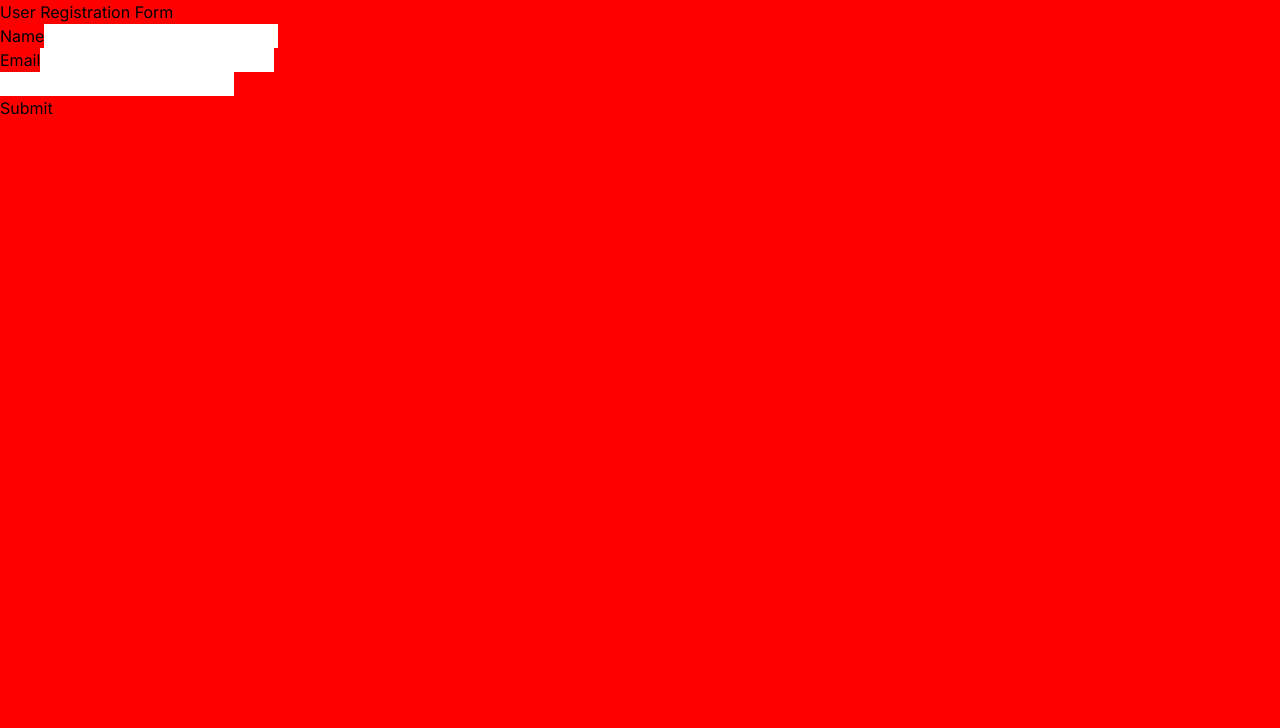
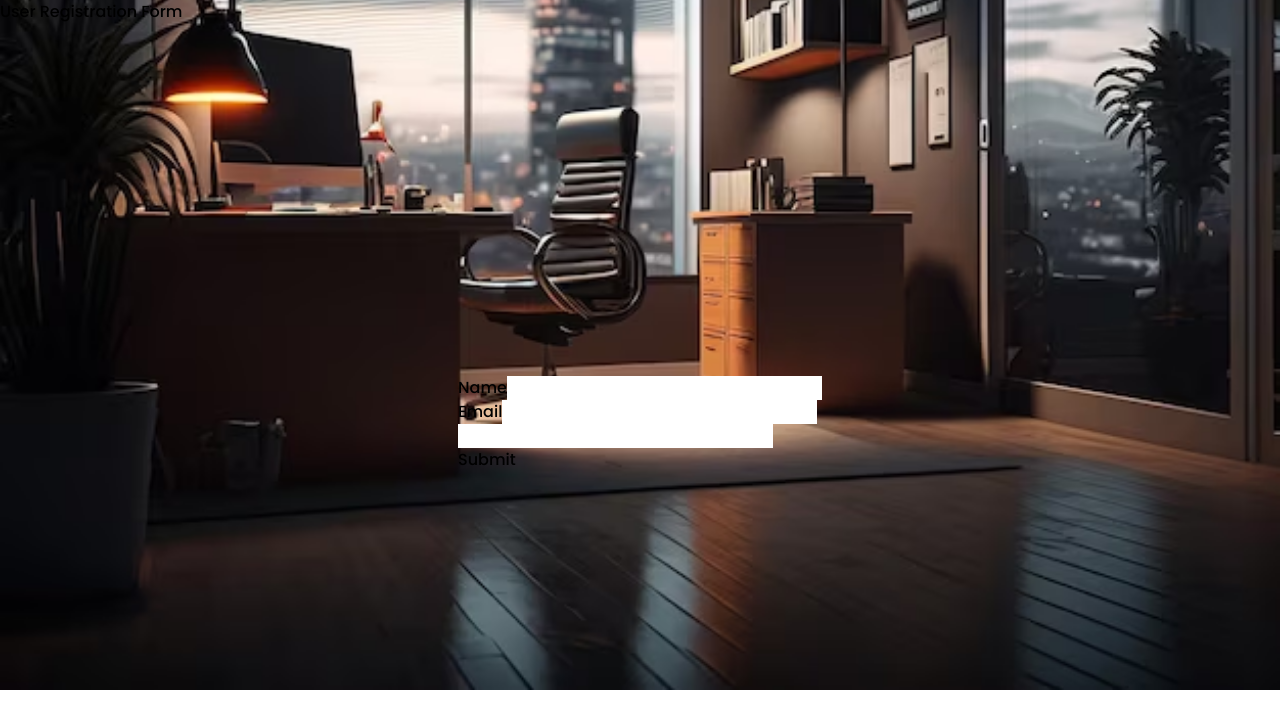
Before and after one commit to Nwakaego-Ego/leetChallengeNextjs, a Next.js app: page /Form in a window 1280 px wide. Shown: the top 728 px of the page. Built offline with nearby package versions, Linux system fonts and the light colour scheme.

Commit message:
working on the css for form

```diff
--- a/app/Form/form.css
+++ b/app/Form/form.css
@@ -1,3 +1,26 @@
+@import url("https://fonts.googleapis.com/css2?family=Poppins:ital,wght@0,500;0,600;1,300;1,400&display=swap");
+
+* {
+  font-family: "Poppins", sans-serif;
+}
+
 body {
-  background-color: red !important;
+  background-image: url("/office.avif");
+  background-size: cover;
+  overflow: hidden;
+  min-width: 750;
+  height: 100px;
+  /* background-image: url("https://i.stack.imgur.com/2OrtT.jpg"); */
+  background-size: cover;
+  background-repeat: no-repeat;
+  background-position: 50% 50%;
 }
+
+.container {
+  min-height: 100vh;
+  display: flex;
+
+  align-items: center;
+  justify-content: center;
+  position: relative;
+}
--- a/app/Form/page.jsx
+++ b/app/Form/page.jsx
@@ -9,29 +9,34 @@ const FormVal = () => {
       .string()
       .min(3, "name cannot be more than 10 characters")
       .required("name cannot be empty"),
-    email: yup.string().email().required("Email cannot be empty"),
+    email: yup.string().email().required("add email"),
     password: yup
       .string()
       .min(8, "password should be 8 words minimum")
       .required("password cannot be empty"),
   });
 
-  const handleSubmit = async (value) => {
+  const handleSubmit = async (values) => {
+    console.log(values);
     try {
-      await schema.validate(value);
-      alert(Acess);
+      await schema.validate(values);
+      alert("Access");
     } catch (error) {
       alert("Access denied. Please check the form for errors.");
     }
   };
 
-  let initialValues = { name: " ", email: " ", password: "" };
+  let initialValues = { name: "", email: "", password: "" };
   return (
     <>
-      <div>
-        <p>User Registration Form</p>
-        <Formik initialValues={initialValues} validationSchema={schema}>
-          <Form onSubmit={handleSubmit}>
+      <p>User Registration Form</p>
+      <div className="container">
+        <Formik
+          initialValues={initialValues}
+          validationSchema={schema}
+          onSubmit={handleSubmit}
+        >
+          <Form>
             <div className="">
               <div>
                 <label htmlFor="Name">Name</label>
```
Also changed, not shown: public/office.avif (added).
